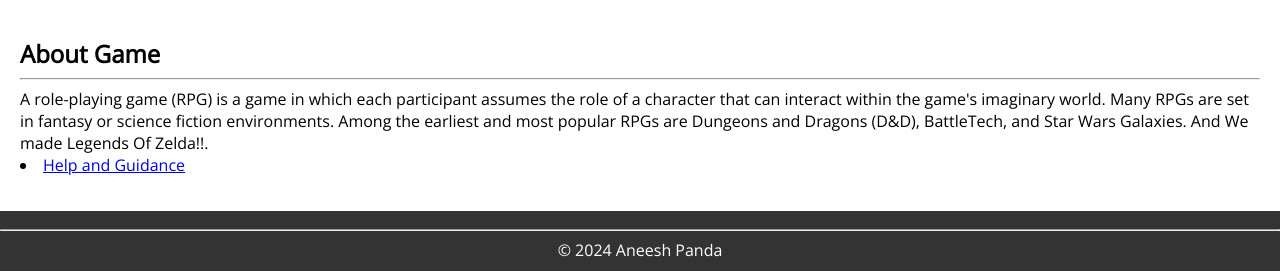
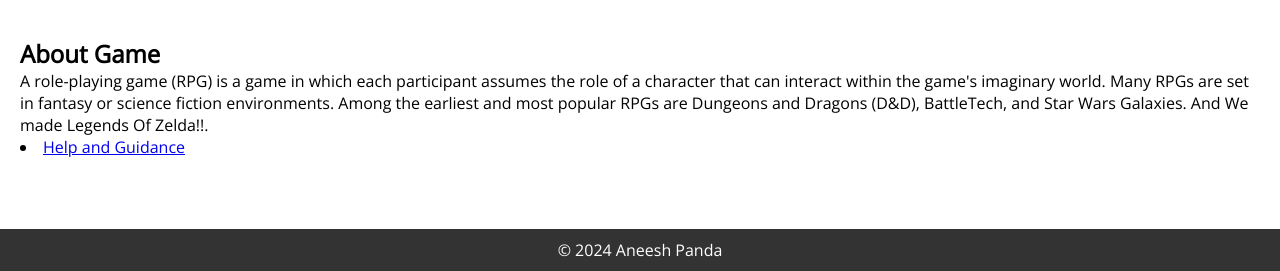
Before and after one commit to ItzGamerBoy/LegendsOfVryell, a plain HTML site: page index.html in a window 1280 px wide. Shown: the part 529-800 px from the top of the page. Drawn offline with nearby package versions, Linux system fonts and the light colour scheme.

Commit message:
Update index.html

```diff
--- a/index.html
+++ b/index.html
@@ -21,11 +21,11 @@
 
   <section id="about">
     <h2><b>About Game</b></h2>
-    <hr>A role-playing game (RPG) is a game in which each participant assumes the role of a character that can interact within the game's imaginary world. Many RPGs are set in fantasy or science fiction environments. Among the earliest and most popular RPGs are Dungeons and Dragons (D&D), BattleTech, and Star Wars Galaxies. And We made Legends Of Zelda!!.</hr>
+    <p>A role-playing game (RPG) is a game in which each participant assumes the role of a character that can interact within the game's imaginary world. Many RPGs are set in fantasy or science fiction environments. Among the earliest and most popular RPGs are Dungeons and Dragons (D&D), BattleTech, and Star Wars Galaxies. And We made Legends Of Zelda!!.</p>
     <li><a href="README.md">Help and Guidance</a></li>
   </section>
   <footer>
-    <hr>&copy; 2024 Aneesh Panda</hr>
+    <p>&copy; 2024 Aneesh Panda</p>
 </footer>
 </body>
 </html>
```
